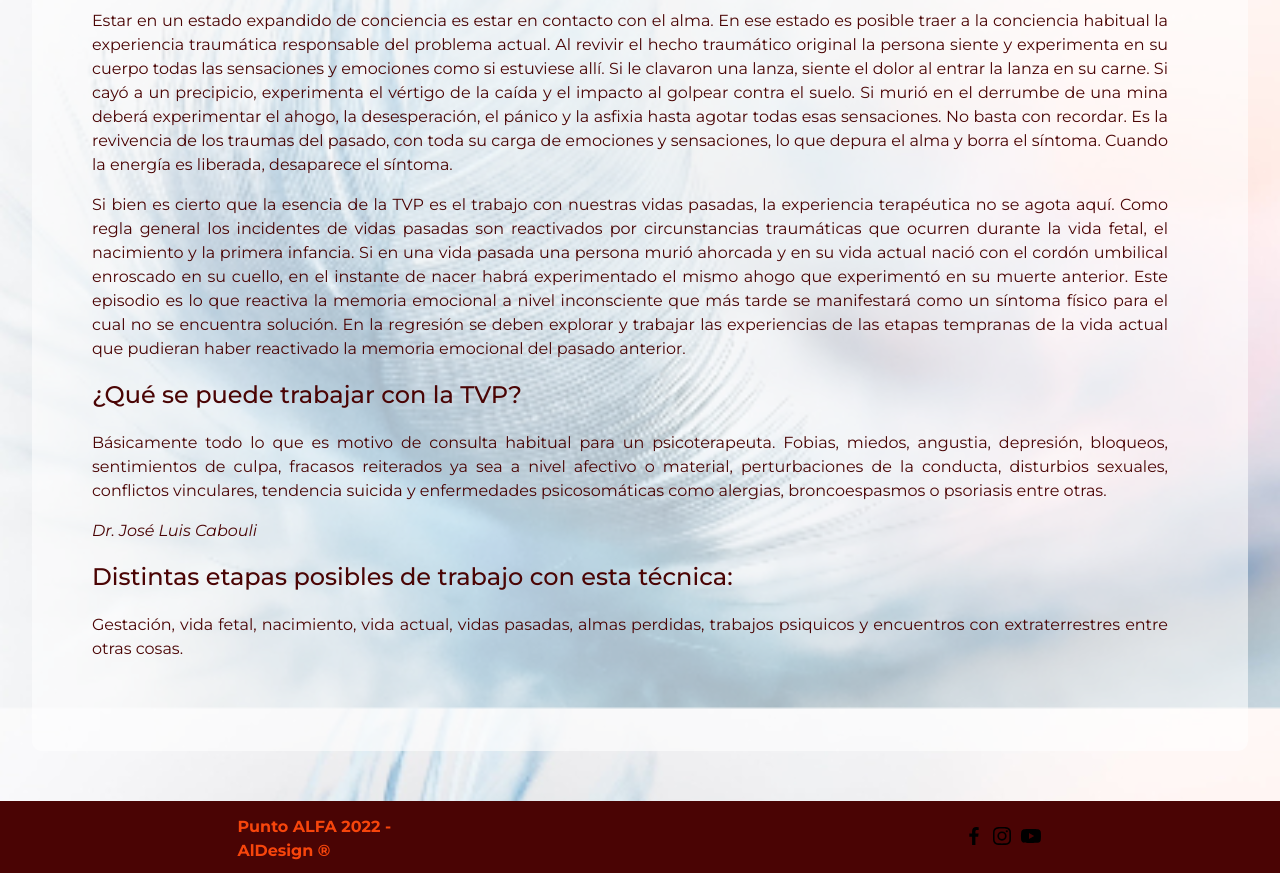
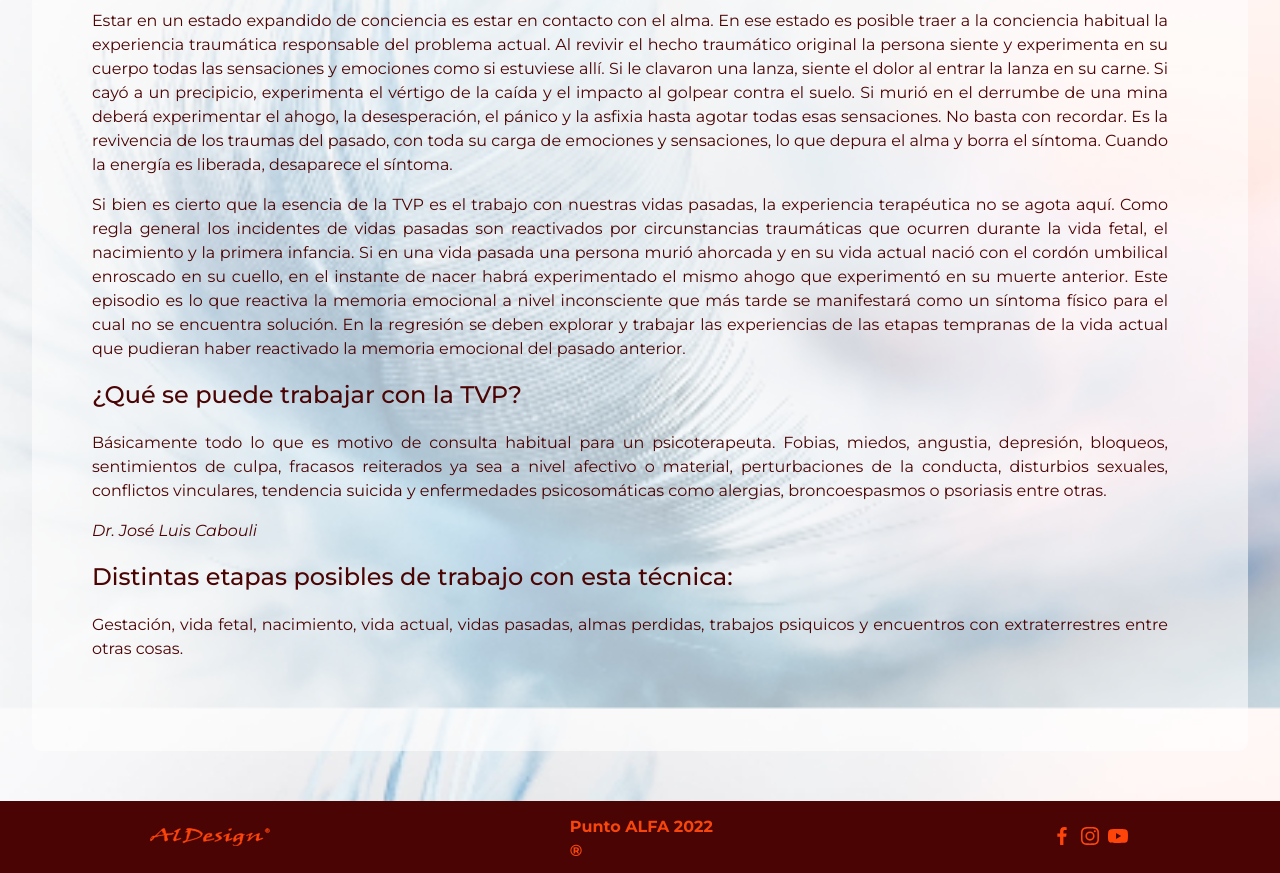
Before and after one commit to AlZurzolo/webpuntoalfa, a website: page page/tvp.html in a window 1280 px wide. Shown: the part 1912-2785 px from the top of the page. Drawn offline with Linux system fonts and the light colour scheme.

Commit message:
arreglos en footer

```diff
--- /dev/null
+++ b/assets/scss/_reset.scss
@@ -0,0 +1,5 @@
+* {
+    font-family: 'Montserrat', sans-serif;
+    margin: auto;
+    padding: 0;
+    box-sizing: border-box; }
--- a/assets/scss/styles.scss
+++ b/assets/scss/styles.scss
@@ -1,4 +1,5 @@
 @import url('https://fonts.googleapis.com/css2? family= Montserrat:ital,wght@0,100;0,200;0,300;0,400;0,500;0,600;0,700;0,800;0,900;1,100;1,200;1,300;1,400;1,500;1,600;1,700;1,800;1,900 & display=swap');
+
 @import 'variables';
 
 * {
@@ -128,7 +129,7 @@ ul li{
 
 #current{
     fill: $color-link; //Aplicando SASS
-    transition: ease-in 0.2s all;
+    transition: ease-in 0.5s all;
 
     &:hover {
         fill: $color-text; //Aplicando SASS
@@ -161,7 +162,7 @@ li:hover ul {
 }
 
 .container__inicio {
-    height: auto;
+    height: 100vh;
     align-items: center;
     justify-content: center;
     padding-top: 100px;
@@ -195,6 +196,12 @@ article:last-of-type{
     grid-template-areas:
         "imagen"
         "texto";
+}
+
+@media screen and (min-width: 720px) {
+    .card__inicio{
+       margin-top: 10% ;
+    }
 }
 
 .text__inicio h2{
@@ -461,9 +468,14 @@ article:last-of-type{
 
 .footer__container{
     display: grid;
-    grid-template-columns: auto auto;
+    grid-template-columns: auto auto auto;
     justify-content: space-around;
     align-items: center;
+}
+
+.aldesign{
+    width: 120px;
+    filter: invert(46%) sepia(81%) saturate(5050%) hue-rotate(353deg) brightness(100%) contrast(108%);
 }
 
 .icon{
@@ -485,7 +497,8 @@ article:last-of-type{
 }
 
 .card__container {
-    width: 230px;
+    width: 160px;
+    // padding-left: 10px;
     font-size: 16px;
     padding-top: 10px;
 
--- a/page/tvp.html
+++ b/page/tvp.html
@@ -202,18 +202,21 @@
 
   <!-- pie -->
   <footer id="footer" class="footer__container">
+    <div>
+        <img class="aldesign" src="./../assets/img/AlDesign2.svg" alt="Diseño de AlDesign, derechos reservados.">
+    </div>
     <div class="card__container">
     <div>
-        <p><strong>Punto ALFA 2022 - AlDesign ®</strong></p>
+        <p><strong>Punto ALFA 2022 ®</strong></p>
     </div>
 </div>
 <div class="card__container__redes">
     <ul>
-        <a href="https://facebook.com/programapuntoalfa" target="_blank"><img src="./../assets/img/facebook.svg"
+        <a href="https://facebook.com/programapuntoalfa" target="_blank"><img class="icon" src="./../assets/img/facebook.svg"
                 alt="Facebook de Punto ALFA"></a>
-        <a href="https://instagram.com/programapuntoalfa" target="_blank"><img src="./../assets/img/instagram.svg"
+        <a href="https://instagram.com/programapuntoalfa" target="_blank"><img class="icon" src="./../assets/img/instagram.svg"
                 alt="Instagram de Punto ALFA"></a>
-        <a href="https://youtube.com/channel/UCaDNofW_ocVUIgR6MoqbbkQ" target="_blank"><img
+        <a href="https://youtube.com/channel/UCaDNofW_ocVUIgR6MoqbbkQ" target="_blank"><img class="icon"
                 src="./../assets/img/youtube.svg" alt="Canal deYouTube de Punto ALFA"></a>
     </ul>
 </div>
```
Also changed, not shown: index.html (+5 -2 lines), page/biodecodificacion.html (+7 -4 lines), page/coaching.html (+7 -4 lines), page/memoria.html (+7 -5 lines), page/retiro_virtual.html (+8 -5 lines), page/transgeneracional.html (+7 -4 lines), assets/css/styles.css, assets/img/AlDesign.svg (added), assets/img/AlDesign2.svg (added), assets/scss/principal.scss (added). Lines whose indentation alone changed are shown as unchanged.
